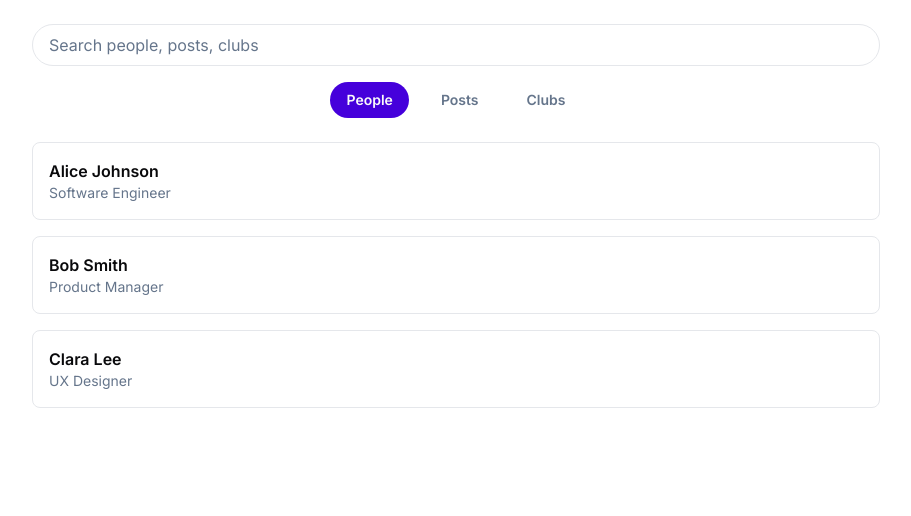
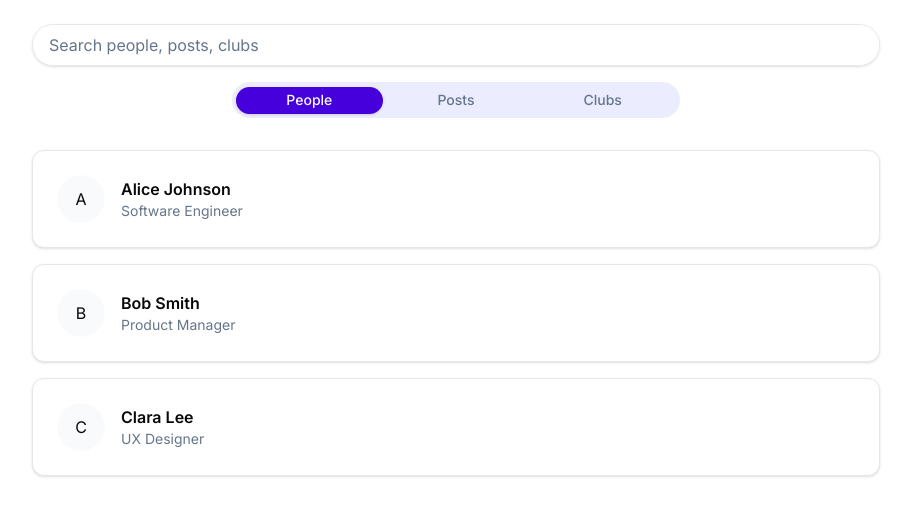
Before and after one commit to Scholatron/scholatron-web, a Next.js app: page /home in a window 1280 px wide. Shown: the top 516 px of the page, without its empty margins (184-1095 px from the left). Built offline with nearby package versions, Linux system fonts and the light colour scheme.

Commit message:
Update page.tsx

```diff
--- a/app/home/page.tsx
+++ b/app/home/page.tsx
@@ -1,17 +1,21 @@
 "use client";
 
 import { useState, useMemo } from "react";
+import { Tabs, TabsList, TabsTrigger, TabsContent } from "@/components/ui/tabs";
+import { Avatar, AvatarFallback, AvatarImage } from "@/components/ui/avatar";
+import { Card, CardContent } from "@/components/ui/card";
 
 const TABS = ["people", "posts", "clubs"] as const;
 type Tab = (typeof TABS)[number];
 
+// Mock data for demonstration; Replace with real API calls
 const MOCK_PEOPLE = [
-  { id: "u1", name: "Alice Johnson", title: "Software Engineer" },
-  { id: "u2", name: "Bob Smith", title: "Product Manager" },
-  { id: "u3", name: "Clara Lee", title: "UX Designer" },
+  { id: "u1", name: "Alice Johnson", title: "Software Engineer", avatar: null },
+  { id: "u2", name: "Bob Smith", title: "Product Manager", avatar: null },
+  { id: "u3", name: "Clara Lee", title: "UX Designer", avatar: null },
 ];
 const MOCK_POSTS = [
-  { id: "p1", title: "Excited to join the Computer Science Club!" },
+  { id: "p1", title: "Excited to join the new Computer Science Club!" },
   { id: "p2", title: "Check out this amazing tech event." },
 ];
 const MOCK_CLUBS = [
@@ -20,98 +24,130 @@ const MOCK_CLUBS = [
   { id: "c3", name: "Drama Club" },
 ];
 
-export default function SearchPage() {
+export default function HomePage() {
   const [tab, setTab] = useState<Tab>("people");
   const [query, setQuery] = useState("");
 
+  // Filtered search results (mocked, filtering by query substring)
   const filteredPeople = useMemo(() => {
-    const q = query.toLowerCase().trim();
+    const q = query.toLowerCase();
     if (!q) return MOCK_PEOPLE;
-    return MOCK_PEOPLE.filter((p) => p.name.toLowerCase().includes(q) || p.title.toLowerCase().includes(q));
+    return MOCK_PEOPLE.filter(
+      (p) => p.name.toLowerCase().includes(q) || p.title.toLowerCase().includes(q)
+    );
   }, [query]);
 
   const filteredPosts = useMemo(() => {
-    const q = query.toLowerCase().trim();
+    const q = query.toLowerCase();
     if (!q) return MOCK_POSTS;
     return MOCK_POSTS.filter((p) => p.title.toLowerCase().includes(q));
   }, [query]);
 
   const filteredClubs = useMemo(() => {
-    const q = query.toLowerCase().trim();
+    const q = query.toLowerCase();
     if (!q) return MOCK_CLUBS;
     return MOCK_CLUBS.filter((c) => c.name.toLowerCase().includes(q));
   }, [query]);
 
   return (
     <div className="p-6 max-w-4xl mx-auto">
+      {/* Search bar */}
+      <div className="border border-border rounded-full shadow-sm overflow-hidden flex items-center">
         <input
           type="search"
-        className="w-full rounded-full border border-border px-4 py-2 focus:ring-2 focus:ring-ring text-foreground bg-background placeholder:text-muted-foreground"
+          aria-label="Search"
           placeholder="Search people, posts, clubs"
           value={query}
           onChange={(e) => setQuery(e.target.value)}
+          className="flex-1 px-4 py-2 rounded-l-full focus:outline-none focus:ring-2 focus:ring-ring bg-background text-foreground placeholder:text-muted-foreground"
         />
-
-      <div className="flex justify-center mt-4 gap-4 text-sm font-semibold">
-        {TABS.map((t) => (
+        {query && (
           <button
-            key={t}
-            onClick={() => setTab(t)}
-            className={`px-4 py-2 rounded-full cursor-pointer ${
-              tab === t ? "bg-primary text-primary-foreground" : "text-muted-foreground"
-            }`}
-            aria-selected={tab === t}
-            role="tab"
+            aria-label="Clear search"
+            onClick={() => setQuery("")}
+            className="pr-4 pl-2 text-muted-foreground hover:text-foreground transition"
           >
-            {t.charAt(0).toUpperCase() + t.slice(1)}
+            &#10005;
           </button>
-        ))}
+        )}
       </div>
 
-      <div className="mt-6">
-        {tab === "people" &&
-          (filteredPeople.length === 0 ? (
+      {/* Tabs bar */}
+      <Tabs value={tab} onValueChange={setTab} className="mt-4">
+        <TabsList className="flex rounded-full bg-secondary/20 p-1 w-full max-w-md mx-auto">
+          <TabsTrigger
+            value="people"
+            className="flex-1 text-center rounded-full px-3 py-1.5 cursor-pointer text-muted-foreground data-[state=active]:bg-primary data-[state=active]:text-primary-foreground"
+          >
+            People
+          </TabsTrigger>
+          <TabsTrigger
+            value="posts"
+            className="flex-1 text-center rounded-full px-3 py-1.5 cursor-pointer text-muted-foreground data-[state=active]:bg-primary data-[state=active]:text-primary-foreground"
+          >
+            Posts
+          </TabsTrigger>
+          <TabsTrigger
+            value="clubs"
+            className="flex-1 text-center rounded-full px-3 py-1.5 cursor-pointer text-muted-foreground data-[state=active]:bg-primary data-[state=active]:text-primary-foreground"
+          >
+            Clubs
+          </TabsTrigger>
+        </TabsList>
+
+        {/* Results */}
+        <TabsContent value="people" className="mt-6">
+          {filteredPeople.length === 0 ? (
             <p className="text-muted-foreground text-center">No people found.</p>
           ) : (
-            filteredPeople.map(({ id, name, title }) => (
-              <div
-                key={id}
-                className="p-4 border border-border rounded-lg mb-4 hover:bg-muted/10 cursor-pointer"
-              >
+            filteredPeople.map(({ id, name, title, avatar }) => (
+              <Card key={id} className="mb-4 hover:bg-muted/20 transition-colors cursor-pointer">
+                <CardContent className="flex items-center gap-4">
+                  <Avatar className="h-12 w-12">
+                    {avatar ? (
+                      <AvatarImage src={avatar} alt={name} />
+                    ) : (
+                      <AvatarFallback>{name.charAt(0)}</AvatarFallback>
+                    )}
+                  </Avatar>
+                  <div>
                     <p className="text-foreground font-semibold">{name}</p>
                     <p className="text-muted-foreground text-sm">{title}</p>
                   </div>
+                </CardContent>
+              </Card>
             ))
-          ))}
+          )}
+        </TabsContent>
 
-        {tab === "posts" &&
-          (filteredPosts.length === 0 ? (
+        <TabsContent value="posts" className="mt-6">
+          {filteredPosts.length === 0 ? (
             <p className="text-muted-foreground text-center">No posts found.</p>
           ) : (
             filteredPosts.map(({ id, title }) => (
-              <div
-                key={id}
-                className="p-4 border border-border rounded-lg mb-4 hover:bg-muted/10 cursor-pointer"
-              >
+              <Card key={id} className="mb-4 hover:bg-muted/20 transition-colors cursor-pointer">
+                <CardContent>
                   <p className="text-foreground">{title}</p>
-              </div>
+                </CardContent>
+              </Card>
             ))
-          ))}
+          )}
+        </TabsContent>
 
-        {tab === "clubs" &&
-          (filteredClubs.length === 0 ? (
+        <TabsContent value="clubs" className="mt-6">
+          {filteredClubs.length === 0 ? (
             <p className="text-muted-foreground text-center">No clubs found.</p>
           ) : (
             filteredClubs.map(({ id, name }) => (
-              <div
-                key={id}
-                className="p-4 border border-border rounded-lg mb-4 hover:bg-muted/10 cursor-pointer"
-              >
+              <Card key={id} className="mb-4 hover:bg-muted/20 transition-colors cursor-pointer">
+                <CardContent>
                   <p className="text-foreground font-semibold">{name}</p>
-              </div>
+                </CardContent>
+              </Card>
             ))
-          ))}
-      </div>
+          )}
+        </TabsContent>
+      </Tabs>
     </div>
   );
 }
```
Lines whose indentation alone changed are shown as unchanged.
